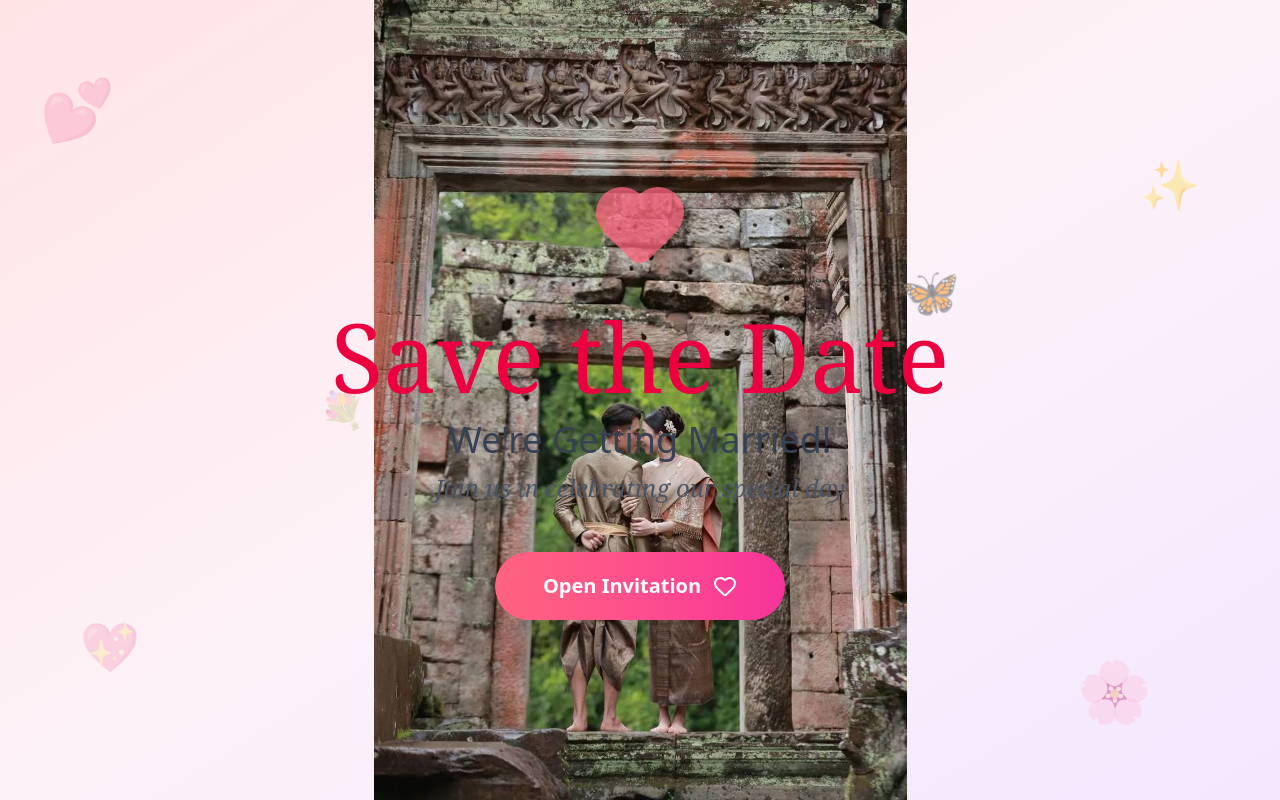
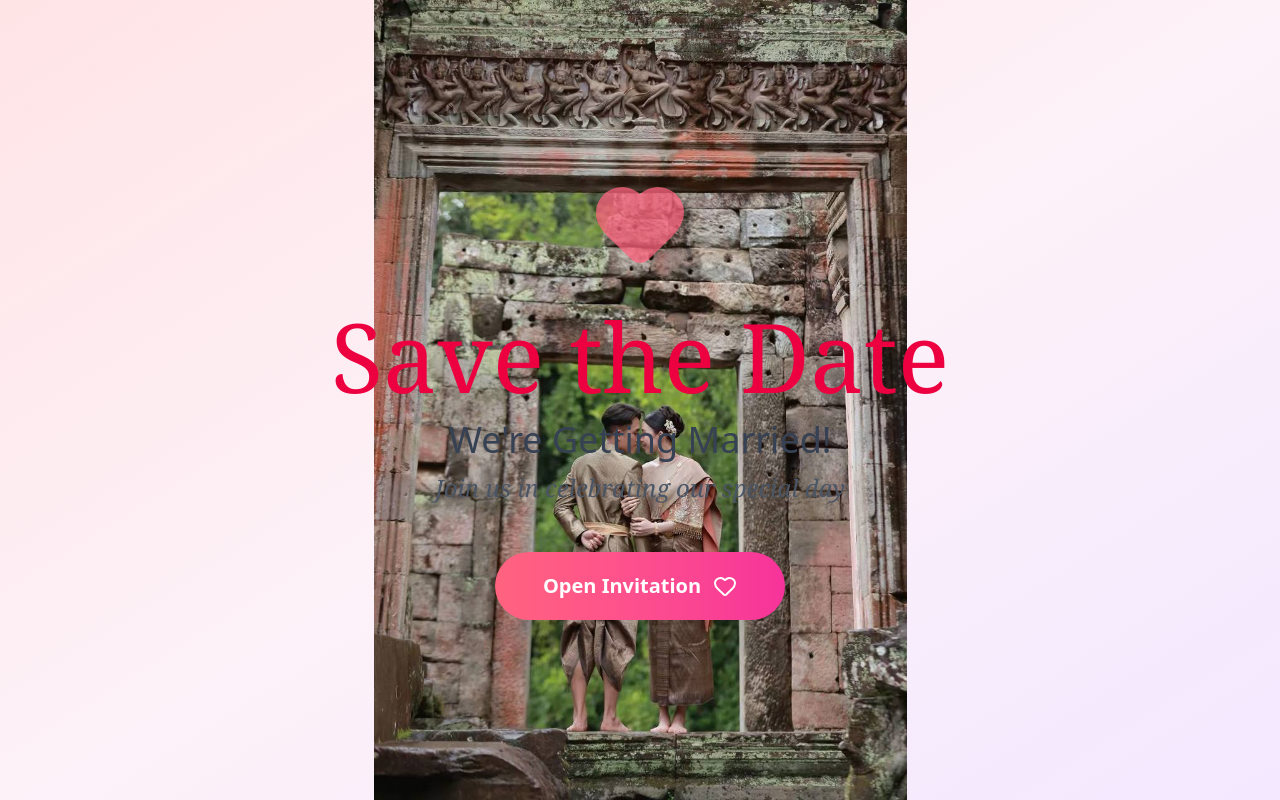
Before and after one commit to suynaroth/myTheab, a React (Vite) app: page / in a window 1280 px wide. Built offline with nearby package versions, Linux system fonts and the light colour scheme; a web font is replaced by a local one.

Commit message:
update lading p

```diff
--- a/src/App.jsx
+++ b/src/App.jsx
@@ -65,14 +65,14 @@
     ></div>
         {/* <div className="absolute inset-0 bg-black bg-opacity-30"></div> */}
 
-        <div className="absolute inset-0 overflow-hidden pointer-events-none">
+        {/* <div className="absolute inset-0 overflow-hidden pointer-events-none">
           <div className="absolute top-20 left-10 text-6xl animate-bounce opacity-20">💕</div>
           <div className="absolute top-40 right-20 text-5xl animate-pulse opacity-20">✨</div>
           <div className="absolute bottom-32 left-20 text-5xl animate-bounce opacity-20" style={{animationDelay: '1s'}}>💖</div>
           <div className="absolute bottom-20 right-32 text-6xl animate-pulse opacity-20" style={{animationDelay: '2s'}}>🌸</div>
           <div className="absolute top-1/2 left-1/4 text-4xl animate-bounce opacity-20" style={{animationDelay: '1.5s'}}>💐</div>
           <div className="absolute top-1/3 right-1/4 text-5xl animate-pulse opacity-20" style={{animationDelay: '0.5s'}}>🦋</div>
-        </div>
+        </div> */}
 
         <div className="text-center z-10 animate-fade-in">
           <div className="mb-8 animate-float">
```
